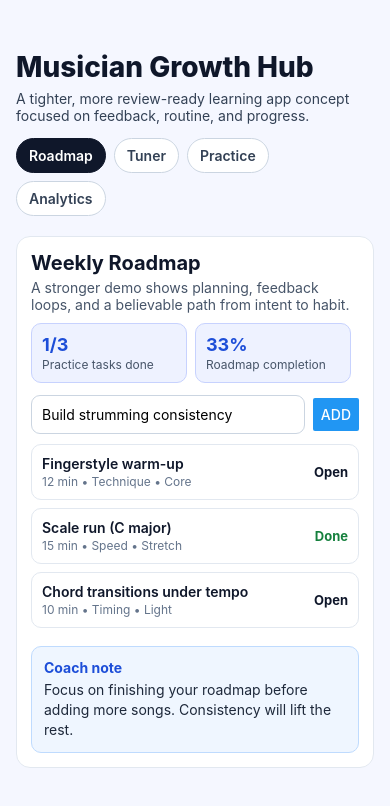
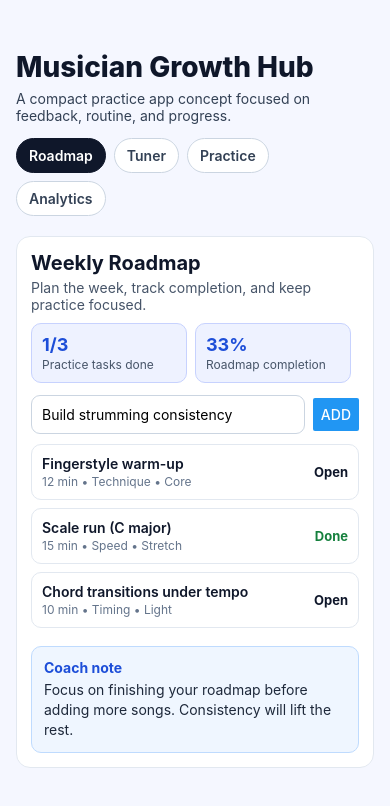
Before and after one commit to DanImbert/ReactNativeExpoApp, a React Native app: screen / in a window 390 px wide. Shown: the top 806 px of the page. Built offline with nearby package versions, Linux system fonts and the light colour scheme.

Commit message:
Polish project copy for review

```diff
--- a/App.tsx
+++ b/App.tsx
@@ -144,7 +144,7 @@ export default function App() {
     <View style={styles.header}>
       <Text style={styles.title}>Musician Growth Hub</Text>
       <Text style={styles.subtitle}>
-        A tighter, more review-ready learning app concept focused on feedback, routine, and progress.
+        A compact practice app concept focused on feedback, routine, and progress.
       </Text>
       <TabBar value={view} onChange={setView} />
     </View>
@@ -153,9 +153,7 @@ export default function App() {
   const renderRoadmap = () => (
     <View style={styles.card}>
       <Text style={styles.sectionTitle}>Weekly Roadmap</Text>
-      <Text style={styles.cardSubtitle}>
-        A stronger demo shows planning, feedback loops, and a believable path from intent to habit.
-      </Text>
+      <Text style={styles.cardSubtitle}>Plan the week, track completion, and keep practice focused.</Text>
       <View style={styles.metricRow}>
         <MetricCard value={`${completedPlans}/${plans.length}`} label="Practice tasks done" />
         <MetricCard value={`${completionRate}%`} label="Roadmap completion" />
@@ -194,9 +192,7 @@ export default function App() {
   const renderTuner = () => (
     <View style={styles.card}>
       <Text style={styles.sectionTitle}>Realtime Tuner</Text>
-      <Text style={styles.cardSubtitle}>
-        Still simulated, but now it communicates tuning direction and confidence more like a real tool.
-      </Text>
+      <Text style={styles.cardSubtitle}>A simulated tuner with directional feedback and quick adjustments.</Text>
       <View style={styles.tunerPanel}>
         <Text style={styles.noteLabel}>Selected String</Text>
         <Text style={styles.noteValue}>{selectedString.name}</Text>
@@ -250,9 +246,7 @@ export default function App() {
   const renderPractice = () => (
     <View style={styles.card}>
       <Text style={styles.sectionTitle}>Practice Dashboard</Text>
-      <Text style={styles.cardSubtitle}>
-        This screen now combines songs, repetition quality, and session logging instead of static cards.
-      </Text>
+      <Text style={styles.cardSubtitle}>Track songs, recent sessions, and overall practice quality.</Text>
       <View style={styles.metricRow}>
         <MetricCard value={`${weeklyMinutes} min`} label="Weekly practice" />
         <MetricCard value={`${averageAccuracy}%`} label="Average accuracy" />
@@ -290,7 +284,7 @@ export default function App() {
         </View>
       ))}
       <View style={styles.proTip}>
-        <Text style={styles.tipTitle}>Pro tip</Text>
+        <Text style={styles.tipTitle}>Practice tip</Text>
         <Text style={styles.tipText}>
           Split each session into goal {'->'} attempt {'->'} reflection. That gives you cleaner feedback and clearer next steps.
         </Text>
@@ -301,9 +295,7 @@ export default function App() {
   const renderAnalytics = () => (
     <View style={styles.card}>
       <Text style={styles.sectionTitle}>Product Analytics</Text>
-      <Text style={styles.cardSubtitle}>
-        A reviewable sample should surface signals a product engineer would actually act on.
-      </Text>
+      <Text style={styles.cardSubtitle}>A simple summary of learner progress and practice consistency.</Text>
       <View style={styles.analyticsRow}>
         <MetricCard value={`${averageSongProgress}%`} label="Song progress avg" />
         <MetricCard value={`${weeklyMinutes} min`} label="Weekly learning time" />
@@ -313,9 +305,9 @@ export default function App() {
         <MetricCard value={`${averageAccuracy}%`} label="Average song accuracy" />
       </View>
       <View style={styles.analyticsSummary}>
-        <Text style={styles.analyticsSummaryTitle}>What I would improve next</Text>
+        <Text style={styles.analyticsSummaryTitle}>Next step</Text>
         <Text style={styles.analyticsSummaryText}>
-          If this became a fuller project, the next step would be persistence plus microphone-driven tuning so the feedback loop becomes real.
+          The next improvement would be microphone-driven tuning to make the feedback loop real.
         </Text>
       </View>
     </View>
```
Also changed, not shown: 1 other file (tests, documents, lock files or other folders).
